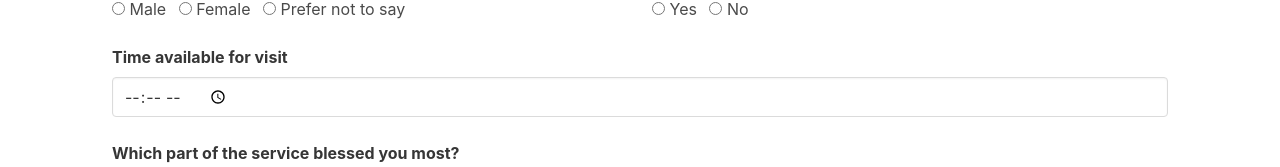
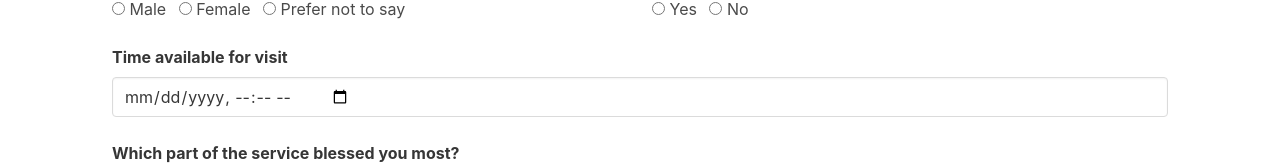
Before and after one commit to anyanime/rccgfols-reception-form, a plain HTML site: page index.html in a window 1280 px wide. Shown: the part 767-934 px from the top of the page. Drawn offline with nearby package versions, Linux system fonts and the light colour scheme.

Commit message:
Updated time to datetime-local

```diff
--- a/index.html
+++ b/index.html
@@ -132,7 +132,7 @@
                      <div class="field">
                         <label class="label">Time available for visit</label>
                         <div class="control">
-                            <input class="input" type="time" name="visit" id="visit" placeholder="When are you available at home?">
+                            <input class="input" type="datetime-local" name="visit" id="visit" placeholder="When are you available at home?">
                         </div>
                     </div>
                 </div>
```
